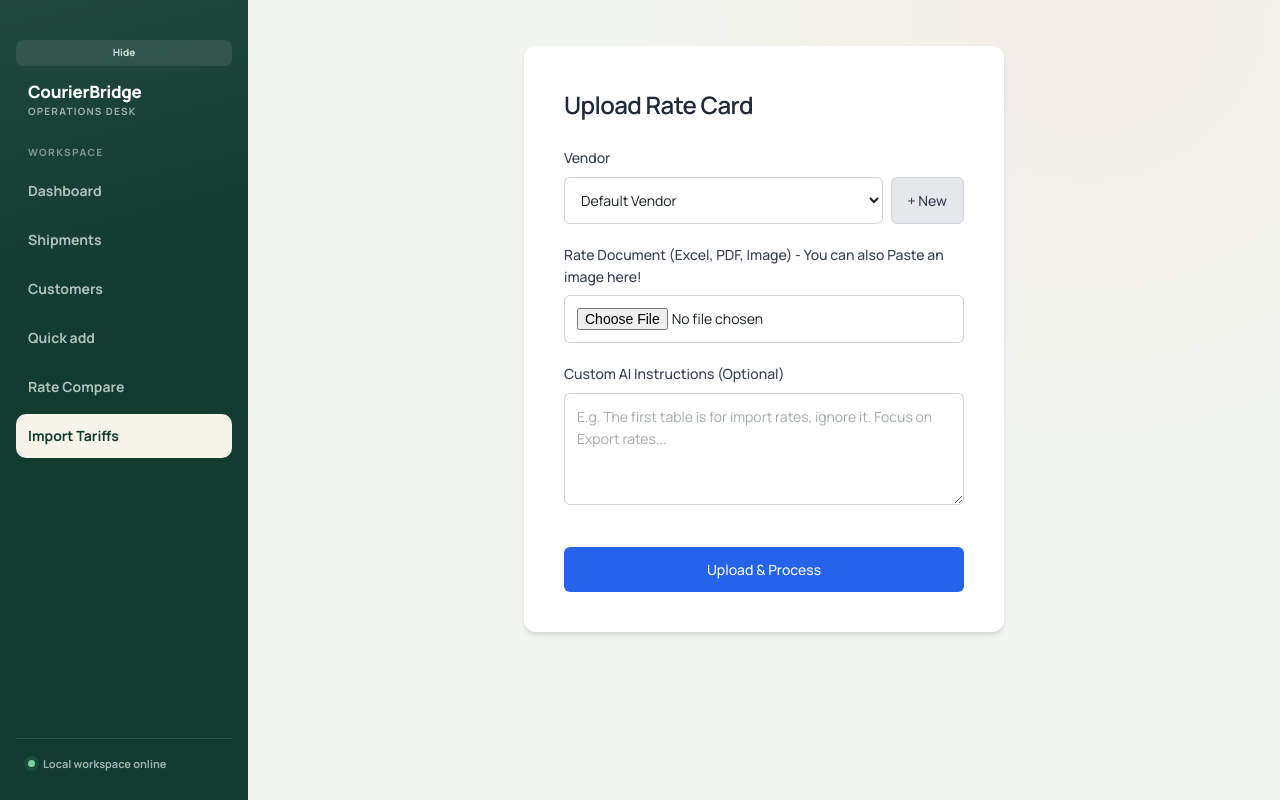
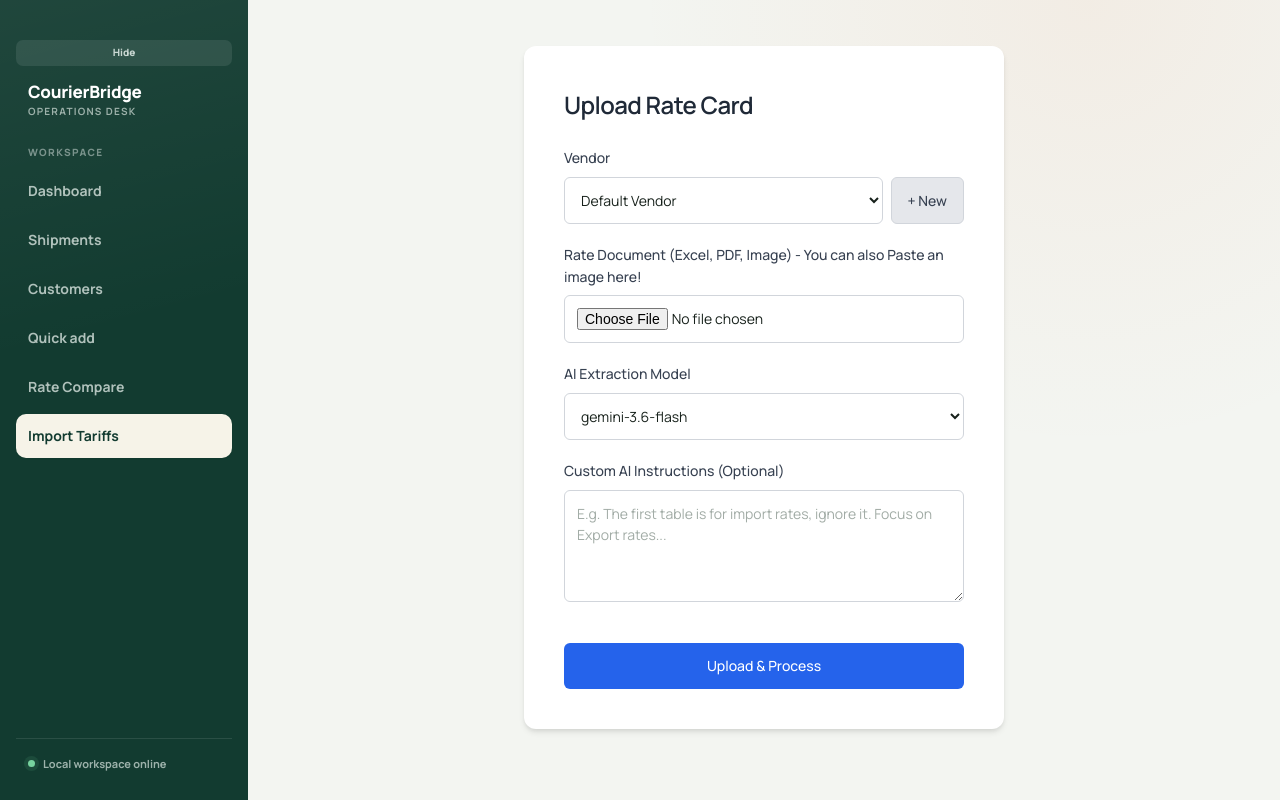
Before and after one commit to Tanishq014/courierBridge, a FastAPI app: page /tariffs/upload in a window 1280 px wide. Run offline with FastAPI, Linux system fonts and the light colour scheme; data comes from the database, SQL or seed files in the repository; some libraries are stand-ins or nearby versions.

Commit message:
Add AI model selection for tariff extraction
Allow users to select which Gemini model to use during tariff extraction. Adds ai_model parameter throughout the extraction pipeline (frontend form, backend endpoints, and AI service), with localStorage persistence for user's model preference. Supports both gemini-3.6-flash and gemini-3.5-flash models.

```diff
--- a/app/rates/ai.py
+++ b/app/rates/ai.py
@@ -274,8 +274,9 @@ def get_excel_extraction_units(file_path: str, allowed_sheets: List[str] = None,
 
     return units
 
-async def call_gemini_api_with_retries(parts: List[Dict], unit_name: str) -> Dict[str, Any]:
-    url = f"https://generativelanguage.googleapis.com/v1beta/models/{MODEL_NAME}:generateContent?key={GEMINI_API_KEY}"
+async def call_gemini_api_with_retries(parts: List[Dict], unit_name: str, model: str = None) -> Dict[str, Any]:
+    active_model = model if model else MODEL_NAME
+    url = f"https://generativelanguage.googleapis.com/v1beta/models/{active_model}:generateContent?key={GEMINI_API_KEY}"
     body = {
         "contents": [{"role": "user", "parts": parts}],
         "generationConfig": {
@@ -401,7 +402,7 @@ async def call_gemini_api_with_retries(parts: List[Dict], unit_name: str) -> Dic
 
     return {}
 
-async def extract_rates_from_document(file_path: str, filename: str, allowed_sheets: List[str] = None, skip_middle_sheets: List[str] = None, force_all_sheets: List[str] = None, ai_context: str = None) -> Dict[str, Any]:
+async def extract_rates_from_document(file_path: str, filename: str, allowed_sheets: List[str] = None, skip_middle_sheets: List[str] = None, force_all_sheets: List[str] = None, ai_context: str = None, ai_model: str = None) -> Dict[str, Any]:
     if not GEMINI_API_KEY:
         raise RuntimeError("GEMINI_API_KEY is not set.")
 
@@ -433,7 +434,7 @@ async def extract_rates_from_document(file_path: str, filename: str, allowed_she
                 if ai_context:
                     parts.append({"text": f"\n\nUSER INSTRUCTIONS / CUSTOM CONTEXT:\n{ai_context}\nPlease strictly follow the user instructions above if they clarify ambiguous data."})
 
-                unit_res = await call_gemini_api_with_retries(parts, unit_name)
+                unit_res = await call_gemini_api_with_retries(parts, unit_name, ai_model)
 
                 # Inject provenance (source) into each section
                 for sec in unit_res.get("sections", []):
@@ -472,7 +473,7 @@ async def extract_rates_from_document(file_path: str, filename: str, allowed_she
         if ai_context:
             parts.append({"text": f"\n\nUSER INSTRUCTIONS / CUSTOM CONTEXT:\n{ai_context}\nPlease strictly follow the user instructions above if they clarify ambiguous data."})
 
-        unit_res = await call_gemini_api_with_retries(parts, "PDF/Image")
+        unit_res = await call_gemini_api_with_retries(parts, "PDF/Image", ai_model)
         for sec in unit_res.get("sections", []):
             sec["source"] = {"source_type": "file", "source_name": filename}
             for r in sec.get("rates", []):
--- a/app/rates/tariffs.py
+++ b/app/rates/tariffs.py
@@ -148,6 +148,7 @@ async def upload_tariff(
     skip_middle_sheets: Optional[str] = Form(None),
     force_all_sheets: Optional[str] = Form(None),
     ai_context: Optional[str] = Form(None),
+    ai_model: Optional[str] = Form(None),
     db: Session = Depends(get_db)
 ):
     """
@@ -188,7 +189,8 @@ async def upload_tariff(
             allowed_sheets=sheets_list,
             skip_middle_sheets=skip_middle,
             force_all_sheets=force_all,
-            ai_context=ai_context
+            ai_context=ai_context,
+            ai_model=ai_model
         )
 
         # Phase 3: Hybrid Python Deterministic Parser (for massive zone tables)
--- a/app/templates/rates/upload_tariff.html
+++ b/app/templates/rates/upload_tariff.html
@@ -48,6 +48,14 @@
             <div class="form-group">
                 <label for="file">Rate Document (Excel, PDF, Image) - You can also Paste an image here!</label>
                 <input type="file" id="file" name="file" accept=".xlsx,.xls,.pdf,.png,.jpg,.jpeg" required>
+            </div>
+
+            <div class="form-group">
+                <label for="ai_model">AI Extraction Model</label>
+                <select id="ai_model" name="ai_model">
+                    <option value="gemini-3.6-flash">gemini-3.6-flash</option>
+                    <option value="gemini-3.5-flash">gemini-3.5-flash</option>
+                </select>
             </div>
 
             <div class="form-group">
@@ -263,6 +271,8 @@
                 formData.append('force_all_sheets', JSON.stringify(forceAllSheets));
             }
 
+            formData.append('ai_model', document.getElementById('ai_model').value);
+
             const aiContext = document.getElementById('ai_context').value.trim();
             if (aiContext) {
                 formData.append('ai_context', aiContext);
@@ -378,5 +388,25 @@
         }
 
         document.getElementById('uploadForm').addEventListener('submit', startUpload);
+
+        // LocalStorage persistence for dropdowns
+        document.addEventListener('DOMContentLoaded', () => {
+            const vendorSelect = document.getElementById('vendor_id');
+            const modelSelect = document.getElementById('ai_model');
+
+            const savedVendor = localStorage.getItem('last_vendor_id');
+            if (savedVendor) {
+                const optionExists = Array.from(vendorSelect.options).some(opt => opt.value === savedVendor);
+                if (optionExists) vendorSelect.value = savedVendor;
+            }
+
+            const savedModel = localStorage.getItem('last_ai_model');
+            if (savedModel) {
+                modelSelect.value = savedModel;
+            }
+
+            vendorSelect.addEventListener('change', (e) => localStorage.setItem('last_vendor_id', e.target.value));
+            modelSelect.addEventListener('change', (e) => localStorage.setItem('last_ai_model', e.target.value));
+        });
     </script>
 {% endblock %}
```
